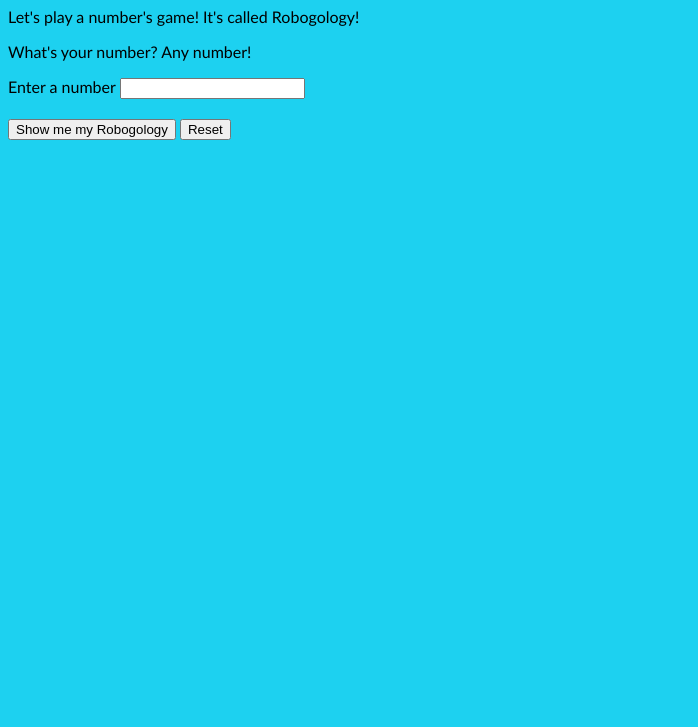
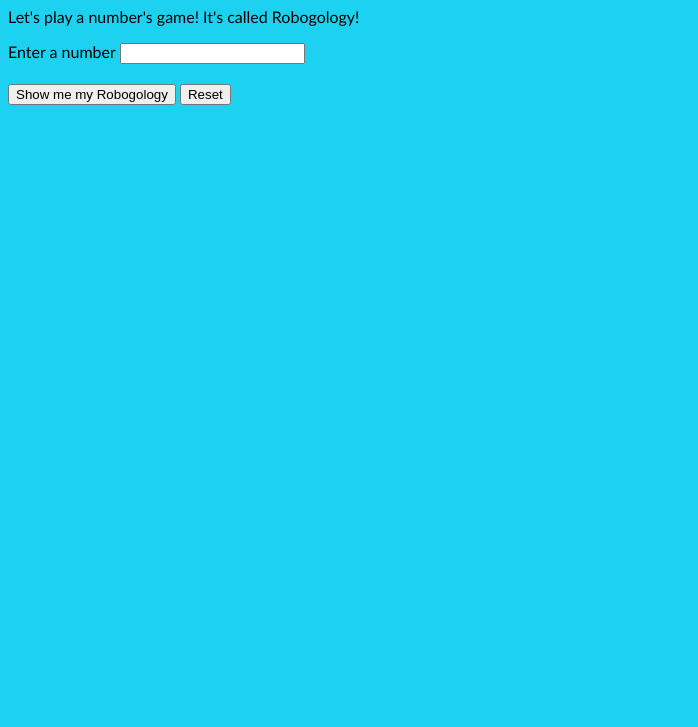
Before and after one commit to Elena-Rosa/Neighborhood, a plain HTML site: page index.html in a window 1280 px wide. Shown: the part 73-800 px from the top of the page, without its empty margins (0-698 px from the left). Drawn offline with Linux system fonts and the light colour scheme.

Commit message:
delete extra sentence on readme

```diff
--- a/index.html
+++ b/index.html
@@ -13,7 +13,6 @@
     <div>
         <h1>Welcome to Mr. Roboger's Neighborhood!</h1>
         <p>Let's play a number's game! It's called Robogology!</p>
-        <p>What's your number? Any number!</p>
         <form id="userAnswers">
             <label for="number">Enter a number</label>
             <input id="number" type="text"><br><br>
--- a/js/scripts.js
+++ b/js/scripts.js
@@ -10,7 +10,7 @@ function process(myNum) {
 
 
 function processNumber(num) {
-    let numString = num.toString()
+    let numString = num.toString();
 
     if (numString.includes("3")) {
         return "Won't you be my neighbor?";
```
Also changed, not shown: 1 other file.
